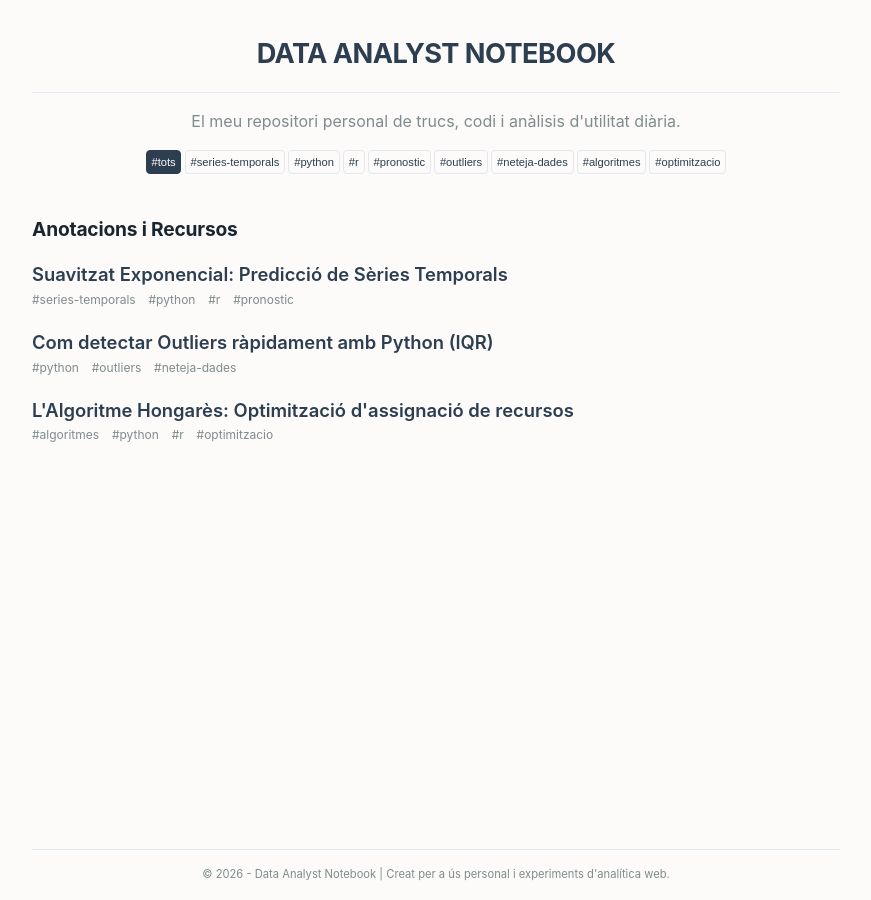
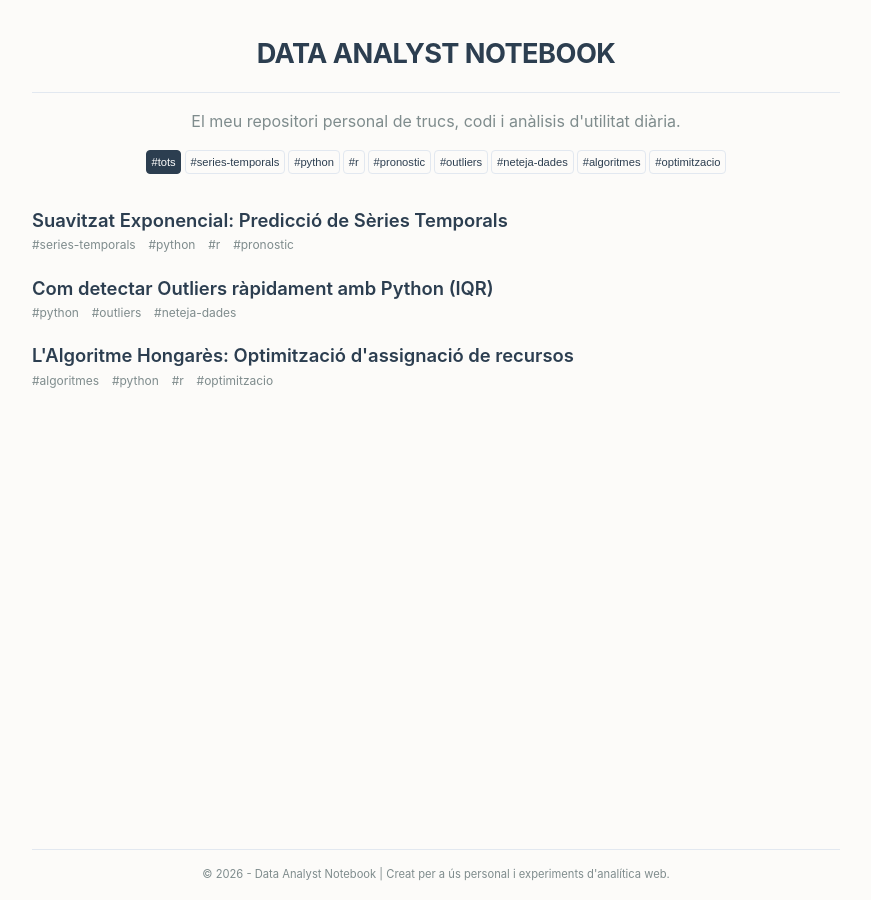
Before and after one commit to alberthr/alberthr.github.io, a Jekyll site: the page built from index.html, in a window 1280 px wide. Shown: the whole page, without its empty margins (204-1075 px from the left). Built offline with Jekyll 4.4.1, drawn with Linux system fonts in a browser that asks for light colours.

Commit message:
Update index.html

```diff
--- a/index.html
+++ b/index.html
@@ -27,7 +27,7 @@ title: "Inici"
 </div>
 
 <section class="posts-list">
-  <h2>Anotacions i Recursos</h2>
+  <!-- <h2>Anotacions i Recursos</h2> -->
   <ul id="llista-posts">
     {% for post in site.posts %}
       <li class="post-item" data-tags="{{ post.tags | join: ',' }}">
```
